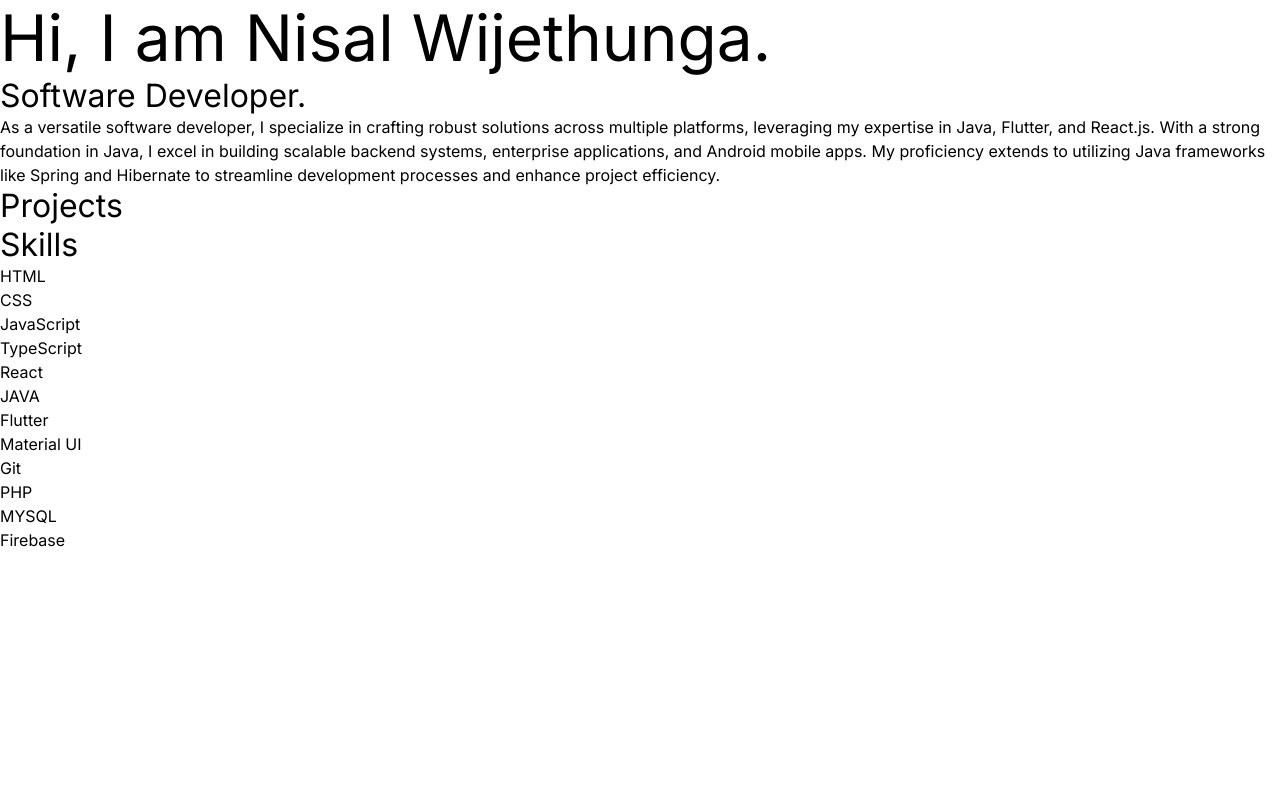
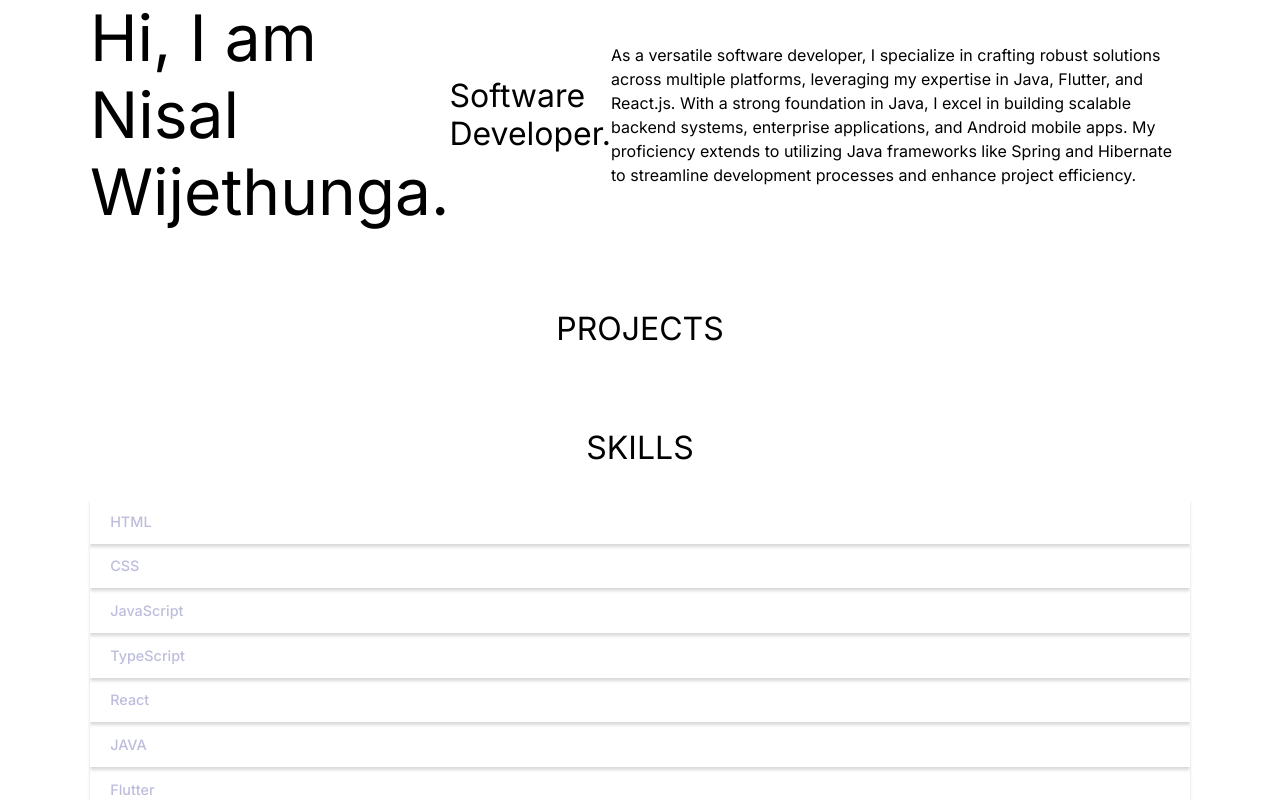
Before and after one commit to NisalWijethunga/next-portafolio, a Next.js app: page / in a window 1280 px wide. Shown: the top 800 px of the page. Built offline with nearby package versions, Linux system fonts and the light colour scheme.

Commit message:
Update globals.css

```diff
--- a/src/app/globals.css
+++ b/src/app/globals.css
@@ -54,6 +54,161 @@
   button {
     cursor: pointer;
   }
+  .app {
+    font-family: 'Poppins', sans-serif;
+    line-height: 1.5;
+    color: var(--clr-fg);
+    background-color: var(--clr-bg);
+  }
+  .light {
+    --clr-bg: #fcfcfc;
+    --clr-bg-alt: #fff;
+    --clr-fg: #555;
+    --clr-fg-alt: #444;
+    --clr-primary: #2978b5;
+    --shadow: rgba(100, 100, 111, 0.2) 0px 7px 29px 0px;
+  }
+
+  .dark {
+    --clr-bg: #23283e;
+    --clr-bg-alt: #2a2f4c;
+    --clr-fg: #bdbddd;
+    --clr-fg-alt: #cdcdff;
+    --clr-primary: #90a0d9;
+    --shadow: rgba(0, 0, 0, 0.16) 0px 10px 36px 0px,
+      rgba(0, 0, 0, 0.06) 0px 0px 0px 1px;
+  }
+
+  main {
+    max-width: 1100px;
+    width: 95%;
+    margin: 0 auto;
+  }
+
+  .section {
+    margin-top: 5em;
+  }
+
+  .section__title {
+    text-align: center;
+    margin-bottom: 1em;
+    text-transform: uppercase;
+
+  }
+
+  .center {
+    display: flex;
+    align-items: center;
+  }
+
+  .link {
+    color: var(--clr-primary);
+    padding: 0 0 0.3em 0;
+    position: relative;
+  }
+
+  .link:hover {
+    color: var(--clr-primary);
+  }
+
+  .link::before {
+    content: '';
+    display: inline;
+    width: 0%;
+    height: 0.2em;
+    position: absolute;
+    bottom: 0;
+    background-color: var(--clr-primary);
+    transition: width 0.2s ease-in;
+  }
+
+  .link:hover::before,
+  .link:focus::before {
+    width: 100%;
+  }
+
+  .link--nav {
+    color: var(--clr-fg);
+    text-transform: lowercase;
+    font-weight: 500;
+  }
+
+  .link--icon {
+    color: var(--clr-fg);
+  }
+
+  .btn {
+    display: block;
+    cursor: pointer;
+    padding: 0.8em 1.4em;
+    font-weight: 500;
+    font-size: 0.9rem;
+    text-transform: lowercase;
+    transition: transform 0.2s ease-in-out;
+  }
+
+  .btn--outline {
+    color: var(--clr-primary);
+    border: 2px solid var(--clr-primary);
+    position: relative;
+    overflow: hidden;
+    z-index: 1;
+  }
+
+  .btn--outline:hover,
+  .btn--outline:focus {
+    color: var(--clr-bg);
+  }
+
+  .btn--outline:before {
+    content: '';
+    position: absolute;
+    background-color: var(--clr-primary);
+    right: 100%;
+    bottom: 0;
+    left: 0;
+    top: 0;
+    z-index: -1;
+    transition: right 0.2s ease-in-out;
+  }
+
+  .btn--outline:hover:before,
+  .btn--outline:focus:before {
+    right: 0;
+  }
+
+  .btn--plain {
+    text-transform: initial;
+    background-color: var(--clr-bg-alt);
+    box-shadow: rgba(0, 0, 0, 0.15) 0px 3px 3px 0px;
+    border: 0;
+    color: #bdbddd;
+
+  }
+
+  .btn--plain:hover {
+    transform: translateY(-4px);
+  }
+
+  .btn--icon {
+    padding: 0;
+
+  }
+
+  .btn--icon:hover,
+  .btn--icon:focus {
+    color: var(--clr-primary);
+  }
+
+  .btn--icon:active {
+    transform: translateY(-5px);
+  }
+
+  @media (max-width: 600px) {
+    .section {
+      margin-top: 4em;
+    }
+  }
 
   @media (max-width: 900px) {
     h1 {
```
